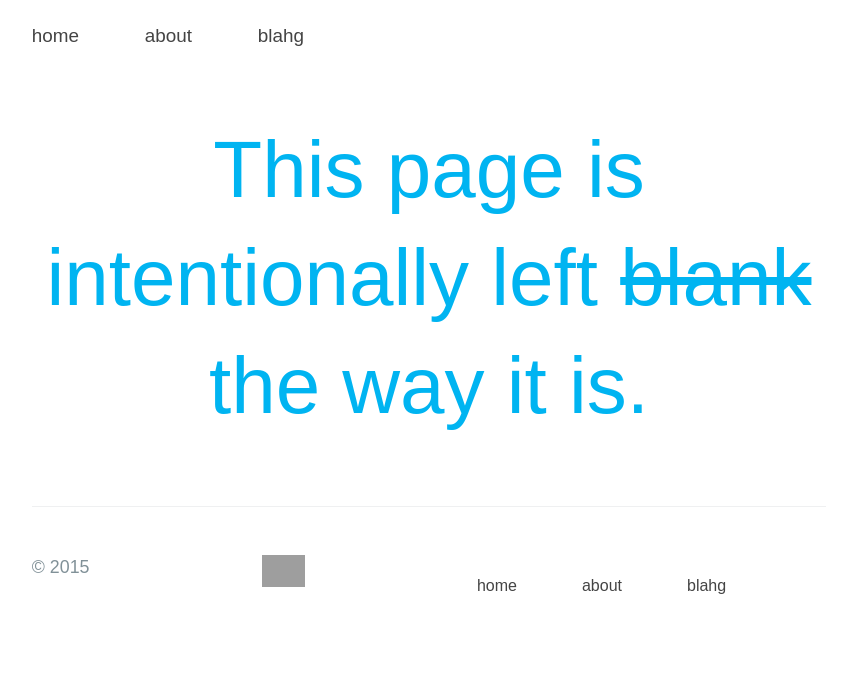
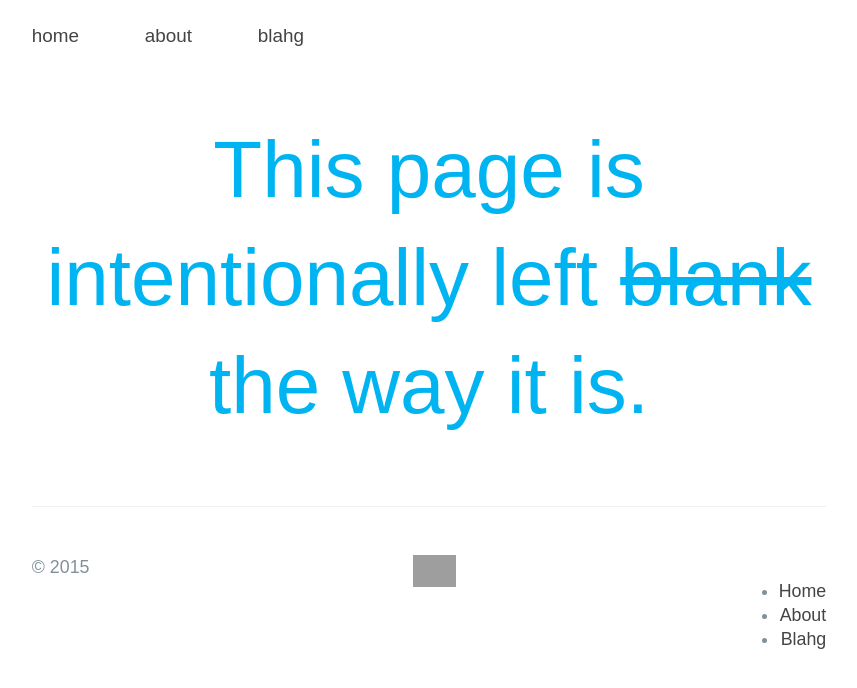
Before and after one commit to a-mar/a-mar.github.io, a Jekyll site: the page built from index.html, in a window 1280 px wide. Shown: the top 688 px of the page, without its empty margins (211-1068 px from the left). Built offline with Jekyll 4.4.1, drawn with Linux system fonts in a browser that asks for light colours; nearby versions of some CDN libraries; some web fonts are replaced; Markdown is read by kramdown in place of the engine named in the settings; grey boxes are pictures that could not be loaded.

Commit message:
Update footer.html

```diff
--- a/_includes/footer.html
+++ b/_includes/footer.html
@@ -1,13 +1,11 @@
 <footer class="site-footer">
     <span class="site-footer-credits">&copy; 2015</span>
     <span class="site-footer-other">
-        <nav>
-            <ul>
-  		        <li><a href="/">Home</a></li>
-  		        <li><a href="/about">About</a></li>
-  		        <li><a href="/blog">Blahg</a></li>
-            </ul>
-        </nav>
+        <ul style="display: inline;">
+  		    <li><a href="/">Home</a></li>
+  		    <li><a href="/about">About</a></li>
+  		    <li><a href="/blog">Blahg</a></li>
+        </ul>
     </span>
     <span class="site-footer-owner"><a href="/"><img class="displayed" alt="Home" src="https://raw.githubusercontent.com/a-mar/shiz/master/meh/aar.png" width="43"></a></span>
 </footer>
```
